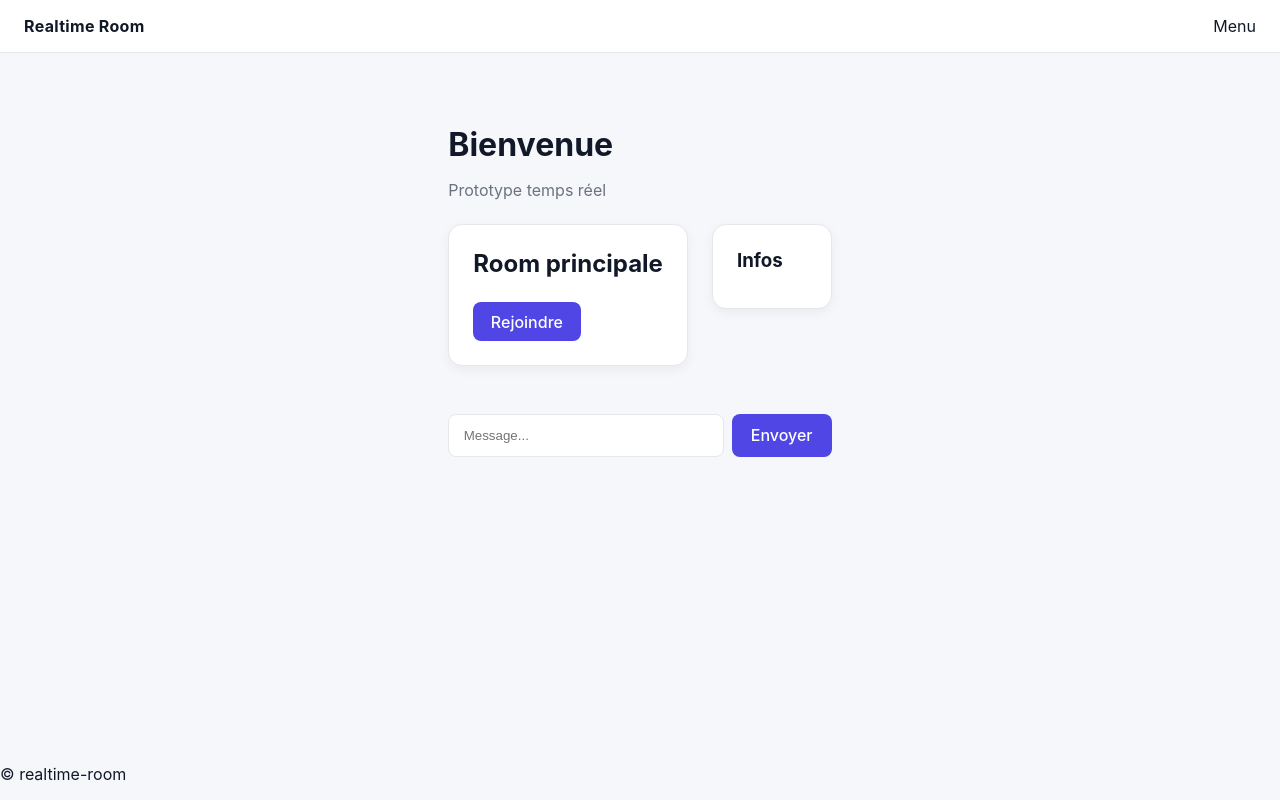
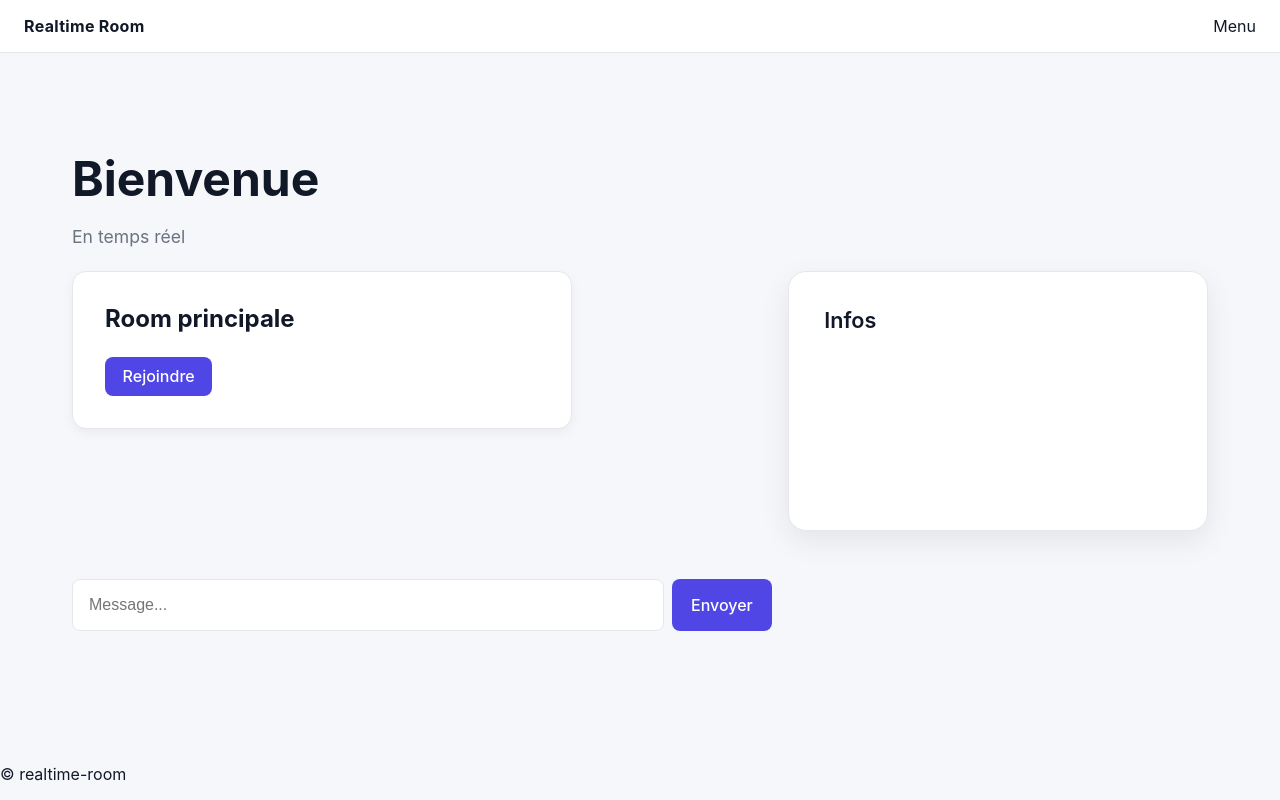
Before and after one commit to Lafuente-Nicolas/RealTime-Room, a React (Vite) app in the folder app/web/: page / in a window 1280 px wide. Built offline with nearby package versions, Linux system fonts and the light colour scheme.

Commit message:
feat (sass) : add minimal responsive

```diff
--- a/app/web/src/components/Hero/Hero.jsx
+++ b/app/web/src/components/Hero/Hero.jsx
@@ -2,7 +2,7 @@ export default function Hero() {
     return (
         <section className="hero">
             <h1 className="hero__title">Bienvenue</h1>
-            <p className="hero__text">Prototype temps réel</p>
+            <p className="hero__text">En temps réel</p>
         </section>
     );
 }
--- a/app/web/src/styles/components/_card.scss
+++ b/app/web/src/styles/components/_card.scss
@@ -1,4 +1,5 @@
 @use "../base/variables" as *;
+@use "../utils/media" as media;
 
 .card {
     background: $color-surface;
@@ -31,3 +32,16 @@
         }
     }
 }
+
+@include media.desktop {
+
+    .card {
+        padding: 2rem;
+        max-width: 500px;
+    }
+
+    .card__title {
+        font-size: 1.5rem;
+    }
+
+}
--- a/app/web/src/styles/components/_chatbox.scss
+++ b/app/web/src/styles/components/_chatbox.scss
@@ -1,4 +1,5 @@
 @use "../base/variables" as *;
+@use "../utils/media" as media;
 
 .chatbox {
     margin-top: $gap * 2;
@@ -22,3 +23,16 @@
         font-weight: 500;
     }
 }
+
+@include media.desktop {
+
+    .chatbox {
+        max-width: 700px;
+    }
+
+    .chatbox__input {
+        padding: 1rem;
+        font-size: 1rem;
+    }
+
+}
--- a/app/web/src/styles/components/_header.scss
+++ b/app/web/src/styles/components/_header.scss
@@ -1,4 +1,6 @@
+@use "../utils/media" as media;
 @use "../base/variables" as *;
+
 
 .header {
     display: flex;
--- a/app/web/src/styles/components/_hero.scss
+++ b/app/web/src/styles/components/_hero.scss
@@ -1,4 +1,5 @@
 @use "../base/variables" as *;
+@use "../utils/media" as media;
 
 .hero {
     margin-top: $gap * 2;
@@ -13,3 +14,15 @@
         max-width: 500px;
     }
 }
+
+@include media.desktop {
+
+    .hero__title {
+        font-size: 3rem;
+    }
+
+    .hero__text {
+        font-size: 1.1rem;
+    }
+
+}
--- a/app/web/src/styles/components/_sidebar.scss
+++ b/app/web/src/styles/components/_sidebar.scss
@@ -1,4 +1,5 @@
 @use "../base/variables" as *;
+@use "../utils/media" as media;
 
 .sidebar {
     background: $color-surface;
@@ -9,5 +10,22 @@
 
     &__title {
         margin-bottom: 0.75rem;
+        font-weight: 600;
     }
 }
+
+@include media.desktop {
+
+    .sidebar {
+        padding: 2.2rem;
+        border-radius: 18px;
+        box-shadow: $shadow-md;
+        min-height: 260px;
+        font-size: 1.05rem;
+    }
+
+    .sidebar__title {
+        font-size: 1.35rem;
+        margin-bottom: 1.2rem;
+    }
+}
--- a/app/web/src/styles/layout/_page.scss
+++ b/app/web/src/styles/layout/_page.scss
@@ -1,5 +1,5 @@
 @use "../base/variables" as *;
-@use "../utils/media" as *;
+@use "../utils/media" as media;
 
 .page {
     min-height: 100vh;
@@ -12,15 +12,45 @@
     padding: $gap;
     max-width: $container-width;
     margin: 0 auto;
+    width: 100%;
 }
 
 .page__content {
-    display: grid;
+    display: flex;
+    flex-direction: column;
     gap: $gap;
     margin-top: $gap;
+}
 
-    @include desktop {
-        grid-template-columns: 2fr 1fr;
+@include media.desktop {
+
+    .page__main {
+        max-width: 1200px;
+        margin: 0 auto;
+        padding: 3rem 2rem;
+    }
+
+    .page__content {
+        display: grid;
+        grid-template-columns: minmax(500px, 2fr) 420px;
+        gap: 3rem;
         align-items: start;
     }
+
+    .sidebar {
+        position: sticky;
+        top: 3rem;
+        height: fit-content;
+        width: 100%;
+    }
+
+    .hero {
+        margin-top: 2rem;
+        margin-bottom: 1rem;
+    }
+
+    .chatbox {
+        margin-top: 2.5rem;
+        max-width: 700px;
+    }
 }
--- a/app/web/src/styles/utils/_media.scss
+++ b/app/web/src/styles/utils/_media.scss
@@ -1,5 +1,7 @@
+$desktop: 1024px;
+
 @mixin desktop {
-    @media (min-width: 900px) {
+    @media (min-width: $desktop) {
         @content;
     }
 }
```
Also changed, not shown: 1 other file (tests, documents, lock files or other folders).
